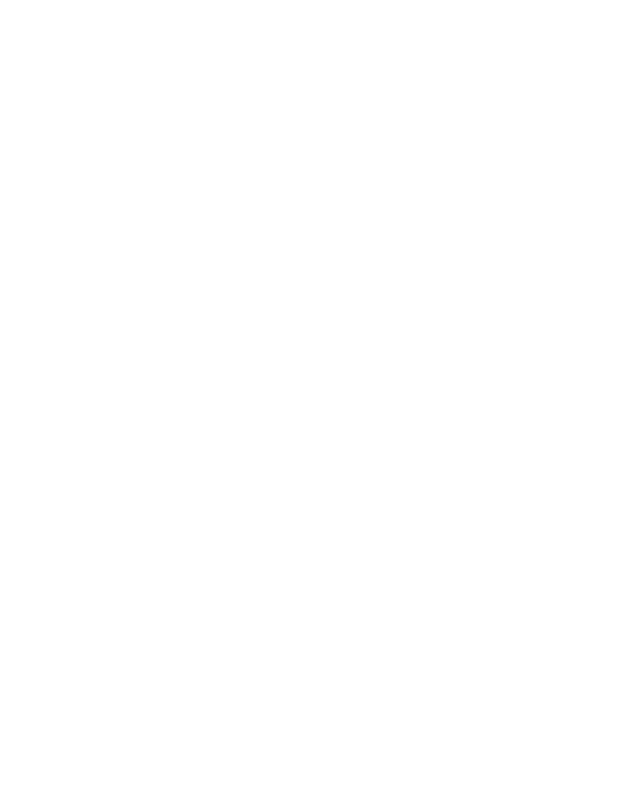
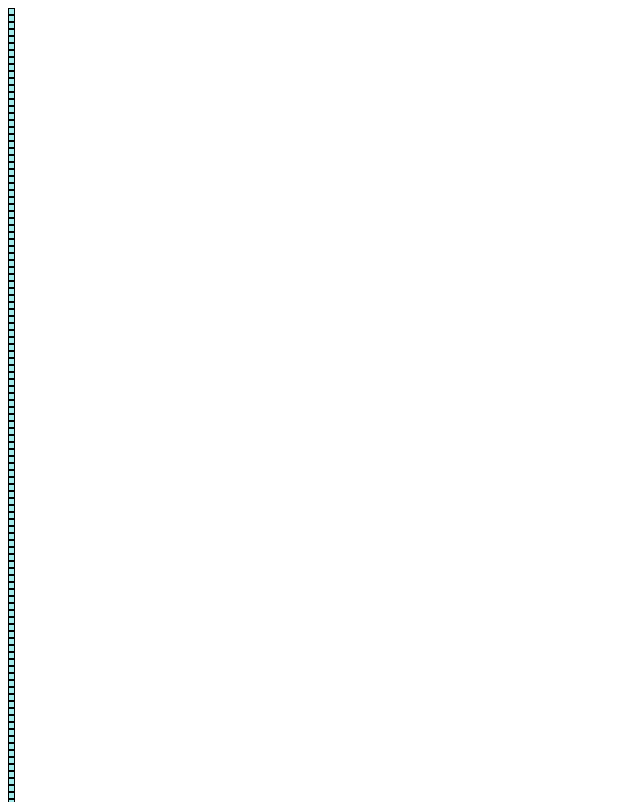
Before and after one commit to danieletie/etch-a-sketch, a plain HTML site: page index.html in a window 1280 px wide. Shown: the top 802 px of the page, without its empty margins (0-640 px from the left). Drawn offline with Linux system fonts and the light colour scheme.

Commit message:
Modify CSS and link in html
- link CSS in head tag and with link tag
- modify CSS to set size of squares

```diff
--- a/index.html
+++ b/index.html
@@ -3,6 +3,7 @@
   <meta charset="UTF-8">
   <meta name="viewport" content="width=device-width, initial-scale=1.0">
   <title>Etch-A-Sketch</title>
+  <link rel="stylesheet" href="./styles.css">
 </head>
 <body>
   <div class="grid" id = "grid">
--- a/styles.css
+++ b/styles.css
@@ -0,0 +1,6 @@
+.grid .cell {
+  border: 1px solid rgb(0, 0, 0);
+  background-color: rgb(162, 235, 235);
+  width: 5px;
+  height: 5px;
+}
```
